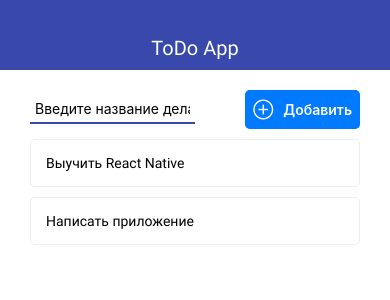
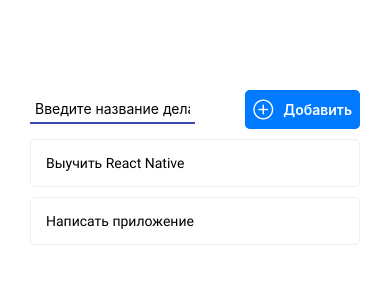
Before and after one commit to vlad896/React-native, a React Native app: screen / in a window 390 px wide. Shown: the top 300 px of the page. Built offline with nearby package versions, Linux system fonts and the light colour scheme.

Commit message:
add different disign with Platform.OS

```diff
--- a/app/components/AddTodo.js
+++ b/app/components/AddTodo.js
@@ -1,5 +1,5 @@
 import React, { useState } from 'react';
-import { View, StyleSheet, TextInput, Button, Alert } from 'react-native';
+import { View, StyleSheet, TextInput, Alert, Keyboard } from 'react-native';
 import { AntDesign } from '@expo/vector-icons'
 
 export const AddTodo = ({ onSubmit }) => {
@@ -8,6 +8,7 @@
 		if (value.trim()) {
 			onSubmit(value)
 			setValue('')
+			Keyboard.dismiss()
 		} else {
 			Alert.alert('error')
 		}
--- a/app/components/Navbar.js
+++ b/app/components/Navbar.js
@@ -1,10 +1,16 @@
 import React from 'react';
-import { View, Text, StyleSheet } from 'react-native';
+import { View, Text, StyleSheet, Platform } from 'react-native';
 import { AppText } from '../ui/AppText';
+import { THEME } from '../theme';
 
 export const Navbar = (props) => {
 	return (
-		<View style={styles.navbar}>
+		<View style={{
+			...styles.navbar, ...Platform.select({
+				ios: styles.navbarIOS,
+				android: styles.navbarAndroid
+			})
+		}}>
 			<AppText style={styles.text}>{props.title}</AppText>
 		</View>
 	)
@@ -15,11 +21,19 @@
 		height: 70,
 		alignItems: 'center',
 		justifyContent: 'flex-end',
-		backgroundColor: '#3949ab',
+
 		paddingBottom: 10,
 	},
+	navbarAndroid: {
+		backgroundColor: THEME.MAIN_COLOR
+	},
+	navbarIOS: {
+		borderBottomColor: THEME.MAIN_COLOR,
+		borderBottomWidth: 1,
+
+	},
 	text: {
-		color: 'white',
+		color: Platform.OS === 'ios' ? THEME.MAIN_COLOR : '#fff',
 		fontSize: 20,
 	}
 })
--- a/app/ui/AppButton.js
+++ b/app/ui/AppButton.js
@@ -1,17 +1,18 @@
 import React from 'react'
-import { View, StyleSheet, TouchableOpacity } from 'react-native'
+import { View, StyleSheet, TouchableOpacity, TouchableNativeFeedback, Platform } from 'react-native'
 import { AppTextBold } from './AppTextBold'
 import { THEME } from '../theme'
 
 export const AppButton = ({ children, onPress, color = THEME.DANGER_COLOR, colorText = THEME.TEXT_COLOR }) => {
+	const Wrapper = Platform.OS === 'android' ? TouchableNativeFeedback : TouchableOpacity
 	return (
-		<TouchableOpacity onPress={onPress} activeOpacity={0.7}>
+		<Wrapper onPress={onPress} activeOpacity={0.7}>
 			<View style={{ ...styles.button, backgroundColor: color }}>
 				<AppTextBold style={{ ...styles.text, color: colorText }}>
 					{children}
 				</AppTextBold>
 			</View>
-		</TouchableOpacity>
+		</Wrapper>
 	)
 }
 
```
